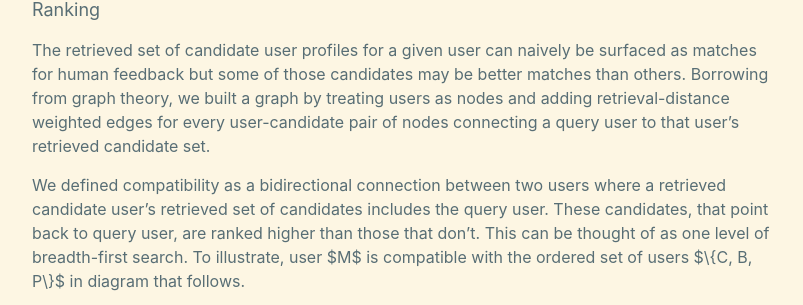
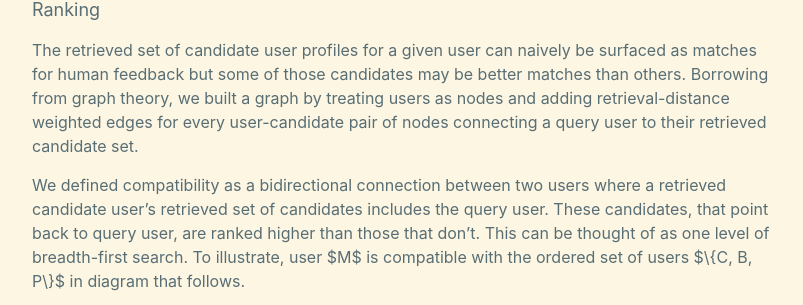
Before and after one commit to daniel-deychakiwsky/daniel-deychakiwsky.github.io, a Jekyll site: the page built from _posts/2023-09-09-generative-matchmaking.md, in a window 1280 px wide and 900 px high, scrolled down 12031 px. Shown: the part 220-525 px from the top of the window, without its empty margins (238-1041 px from the left). Built offline with Jekyll 4.4.1, drawn with Linux system fonts in a browser that asks for light colours.

Commit message:
Update 2023-09-09-generative-matchmaking.md (#7)

```diff
--- a/_posts/2023-09-09-generative-matchmaking.md
+++ b/_posts/2023-09-09-generative-matchmaking.md
@@ -413,7 +413,7 @@
 candidates may be better matches than others. Borrowing from graph theory,
 we built a graph by treating users as nodes and adding retrieval-distance
 weighted edges for every user-candidate pair of nodes connecting
-a query user to that user's retrieved candidate set.
+a query user to their retrieved candidate set.
 
 We defined compatibility as a bidirectional connection between two users where a retrieved
 candidate user's retrieved set of candidates includes the query user.
```
